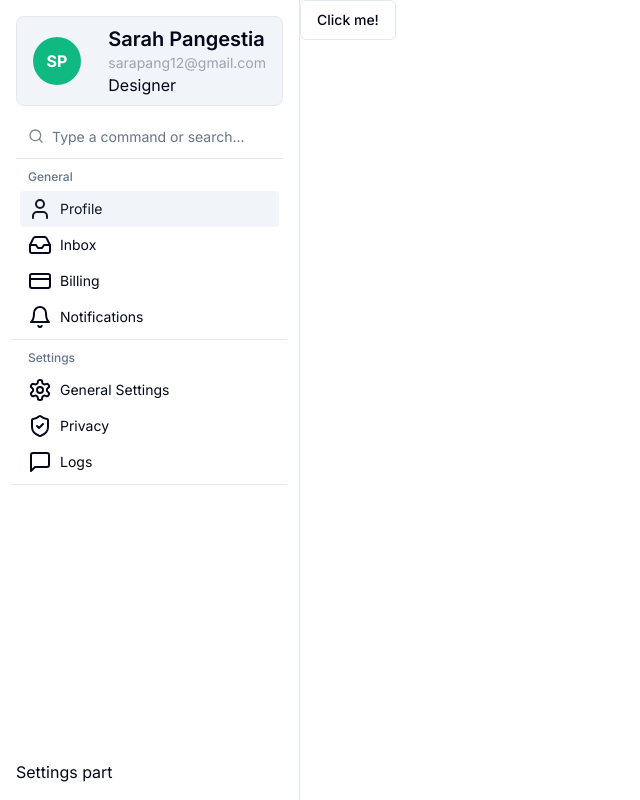
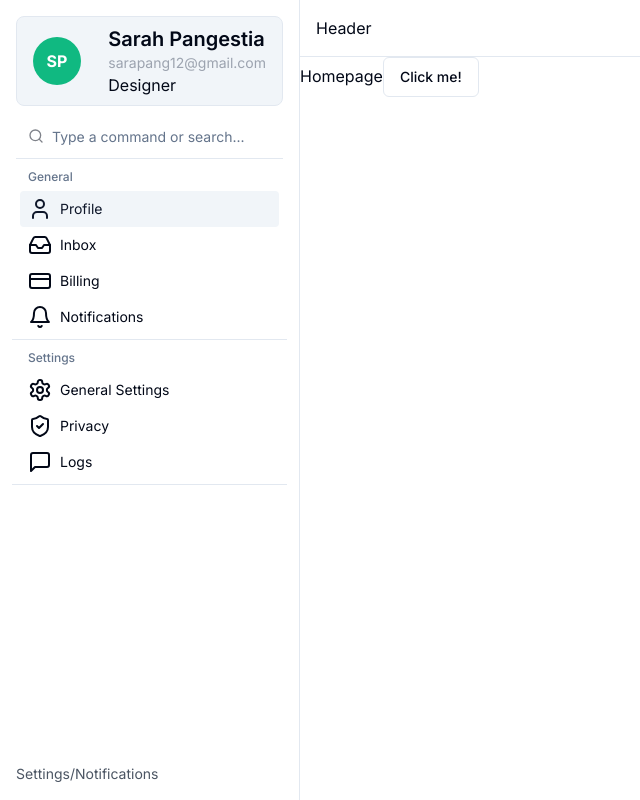
Before and after one commit to EmpthyLL/belajar-shadcn-ui, a Next.js app: page / in a window 1280 px wide. Shown: the whole page, without its empty margins (0-640 px from the left). Built offline with nearby package versions, Linux system fonts and the light colour scheme.

Commit message:
Header on process

```diff
--- a/src/app/layout.tsx
+++ b/src/app/layout.tsx
@@ -2,6 +2,7 @@ import type { Metadata } from "next";
 import { Inter } from "next/font/google";
 import "./globals.css";
 import Sidebar from "@/components/sidebar";
+import Header from "@/components/header";
 
 const inter = Inter({ subsets: ["latin"] });
 
@@ -19,8 +20,9 @@ export default function RootLayout({
     <html lang="en">
       <body className={`${inter.className} flex items-start justify-between`}>
         <Sidebar/>
-        <main className="w-full h-full">
-        {children}
+        <main className="pl-[300px] w-full h-full">
+          <Header/>
+          {children}
         </main>
       </body>
     </html>
--- a/src/app/page.tsx
+++ b/src/app/page.tsx
@@ -4,6 +4,7 @@ import Image from "next/image";
 export default function Dashboard() {
   return (
     <div>
+      Homepage
       <Button variant={"outline"}>Click me!</Button>
     </div>
   );
--- /dev/null
+++ b/src/components/header/index.tsx
@@ -0,0 +1,9 @@
+'use client'
+
+export default function Header() {
+    return (
+        <div className="gap-4 flex border-b p-4">
+            Header
+        </div>
+    );
+}
--- a/src/components/sidebar/index.tsx
+++ b/src/components/sidebar/index.tsx
@@ -64,7 +64,7 @@ export default function Sidebar() {
         },
     ]
     return (
-        <div className="w-[300px] gap-2 flex flex-col border-r min-h-screen p-4 min-w-[300px]">
+        <div className="w-[300px] fixed gap-2 flex flex-col border-r min-h-screen p-4 min-w-[300px]">
             <div>
                 <UserItem/>
             </div>
@@ -86,7 +86,7 @@ export default function Sidebar() {
             </CommandList>
             </Command>
             </div>
-            <div>Settings part</div>
+            <div className="text-sm text-gray-600">Settings/Notifications</div>
         </div>
     );
 }
```
Also changed, not shown: src/components/command/index.tsx (added).
